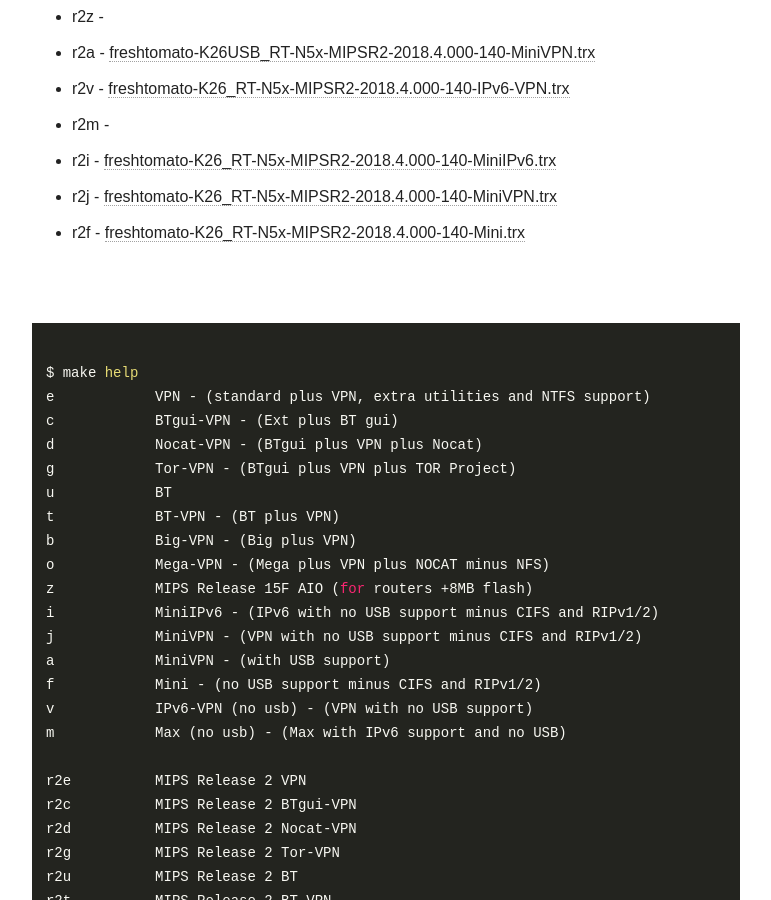
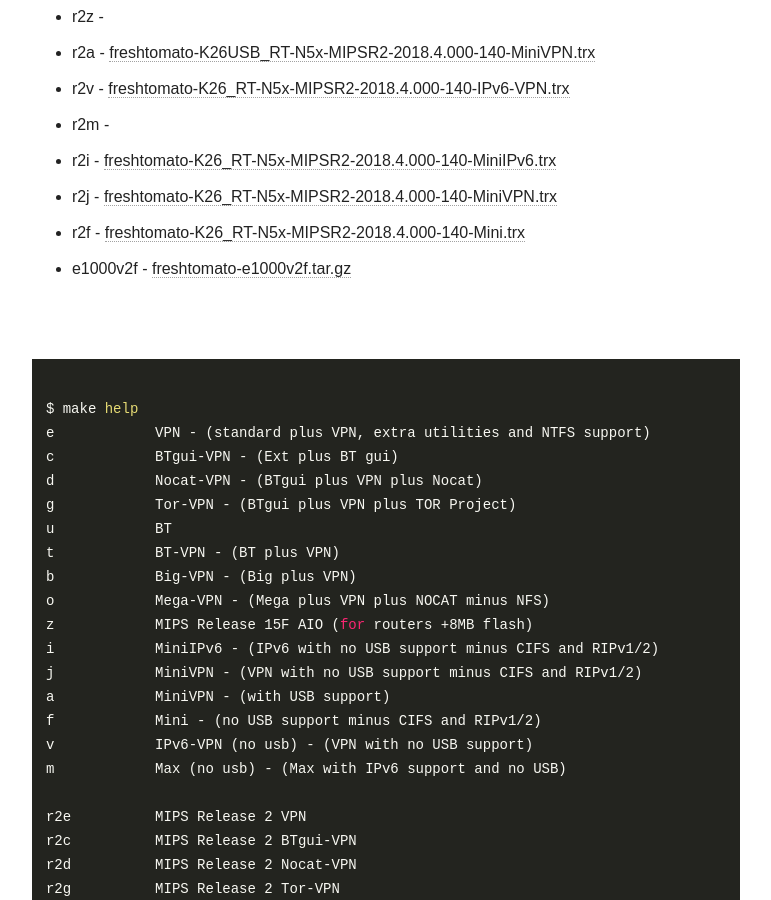
Before and after one commit to oglopss/freshtomato-mips-ci-jekyll, a Jekyll site: the page built from index.html, in a window 1280 px wide and 900 px high, scrolled down 919 px. Shown: the whole window, without its empty margins (254-1025 px from the left). Built offline with Jekyll 4.4.1, drawn with Linux system fonts in a browser that asks for light colours; nearby versions of some CDN libraries.

Commit message:
Travis build 11 e1000v2f pushed to gh-pages

```diff
--- a/_data/ss.yml
+++ b/_data/ss.yml
@@ -15,3 +15,4 @@
   - 0013 r2i freshtomato-K26_RT-N5x-MIPSR2-2018.4.000-140-MiniIPv6.trx
   - 0014 r2j freshtomato-K26_RT-N5x-MIPSR2-2018.4.000-140-MiniVPN.trx
   - 0015 r2f freshtomato-K26_RT-N5x-MIPSR2-2018.4.000-140-Mini.trx
+  - 0018 e1000v2f freshtomato-e1000v2f.tar.gz
```
Also changed, not shown: 1 other file.
